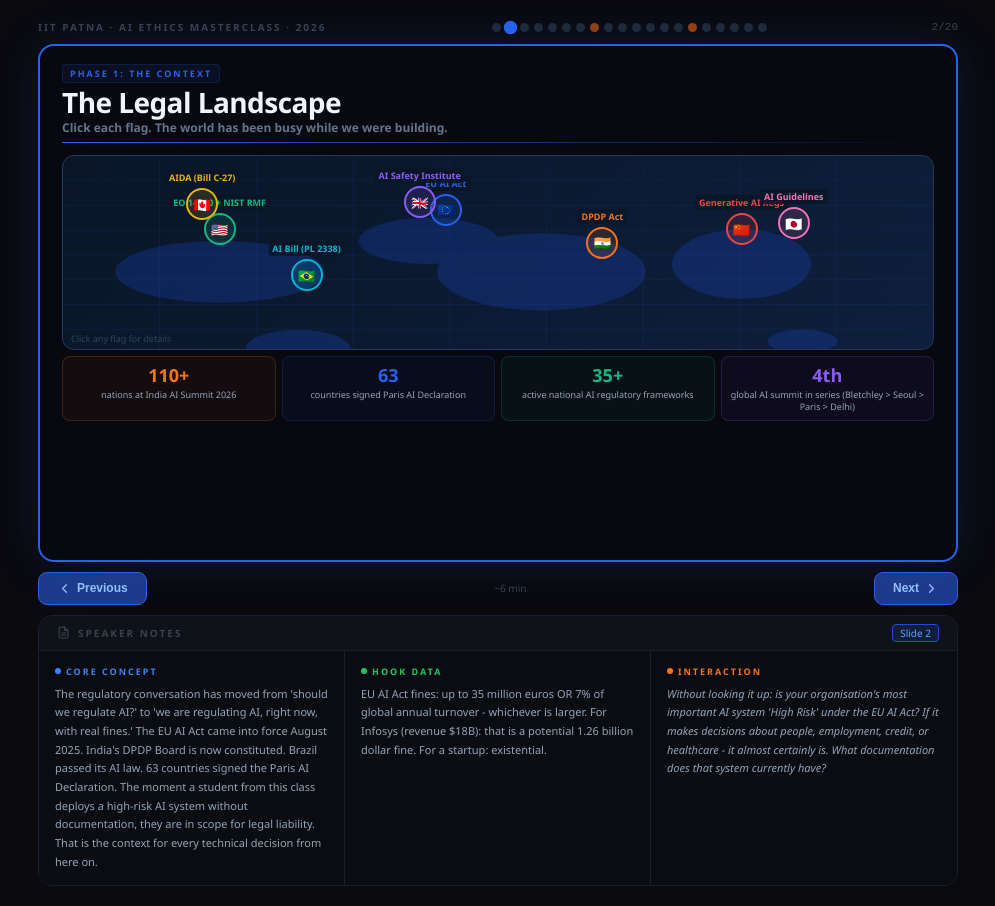
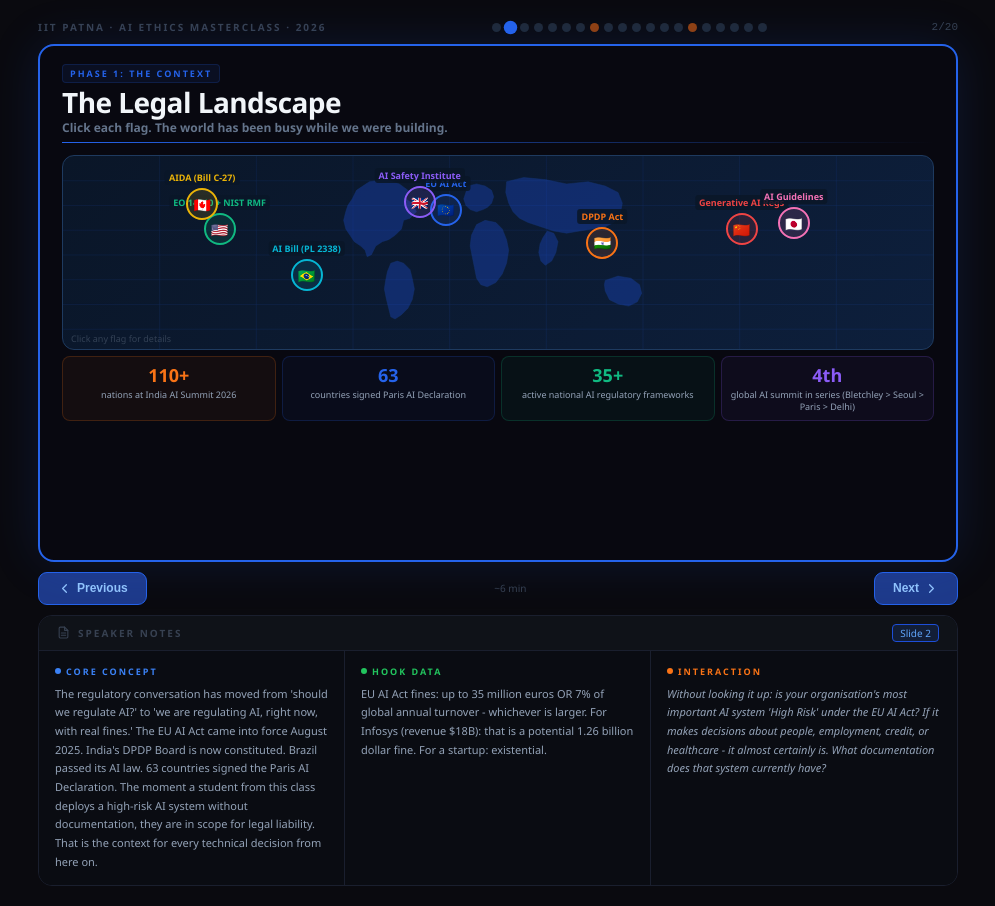
Before and after one commit to babithbhoop/netlify-vite, a React (Vite) app: page / in a window 1280 px wide. Both pictures are taken after a click on the button 652 px from the left and 27 px from the top of the page. Shown: the whole page, without its empty margins (142-1137 px from the left). Built offline with nearby package versions, Linux system fonts and the light colour scheme.

Commit message:
Fix Slide 2: Replace invisible ellipse blobs with visible continent outlines for world map

```diff
--- a/src/App.jsx
+++ b/src/App.jsx
@@ -156,14 +156,22 @@ function Slide2Visual() {
           {[100,200,300,400,500,600,700,800].map(x => <line key={x} x1={x} y1="0" x2={x} y2="195" stroke="#2563EB" strokeWidth="0.5"/>)}
         </svg>
 
-        {/* Simplified continent blobs */}
-        <svg style={{ position: "absolute", inset: 0, width: "100%", height: "100%", opacity: 0.25 }} viewBox="0 0 100 50" preserveAspectRatio="none">
-          <ellipse cx="18" cy="30" rx="12" ry="8" fill="#1d4ed8"/>
-          <ellipse cx="42" cy="22" rx="8" ry="6" fill="#1d4ed8"/>
-          <ellipse cx="55" cy="30" rx="12" ry="10" fill="#1d4ed8"/>
-          <ellipse cx="78" cy="28" rx="8" ry="9" fill="#1d4ed8"/>
-          <ellipse cx="27" cy="50" rx="6" ry="5" fill="#1d4ed8"/>
-          <ellipse cx="85" cy="48" rx="4" ry="3" fill="#1d4ed8"/>
+        {/* Simplified continent outlines */}
+        <svg style={{ position: "absolute", inset: 0, width: "100%", height: "100%", opacity: 0.35 }} viewBox="0 0 900 450" preserveAspectRatio="xMidYMid meet">
+          {/* North America */}
+          <path d="M120,80 L150,60 L190,55 L220,65 L240,80 L235,100 L250,110 L260,130 L245,145 L230,150 L225,170 L210,185 L195,195 L180,200 L165,210 L155,230 L145,235 L140,220 L130,210 L115,200 L105,185 L95,170 L90,150 L95,130 L100,115 L110,100 Z" fill="#1d4ed8" stroke="#2563EB" strokeWidth="1"/>
+          {/* South America */}
+          <path d="M200,250 L215,245 L230,250 L245,265 L250,285 L255,310 L250,335 L240,355 L225,370 L210,380 L200,375 L195,355 L190,335 L185,310 L188,290 L192,270 Z" fill="#1d4ed8" stroke="#2563EB" strokeWidth="1"/>
+          {/* Europe */}
+          <path d="M380,70 L400,65 L420,70 L435,80 L440,95 L435,110 L425,120 L415,125 L400,130 L385,125 L375,115 L370,100 L375,85 Z" fill="#1d4ed8" stroke="#2563EB" strokeWidth="1"/>
+          {/* Africa */}
+          <path d="M400,160 L420,150 L445,155 L460,170 L470,195 L475,220 L470,250 L460,275 L445,295 L425,305 L410,300 L400,285 L395,260 L390,235 L385,210 L388,185 Z" fill="#1d4ed8" stroke="#2563EB" strokeWidth="1"/>
+          {/* Asia */}
+          <path d="M470,60 L510,50 L560,55 L610,65 L660,60 L700,70 L730,85 L740,110 L735,135 L720,155 L700,165 L670,170 L640,175 L610,180 L580,175 L550,165 L520,155 L500,145 L485,130 L475,110 L468,85 Z" fill="#1d4ed8" stroke="#2563EB" strokeWidth="1"/>
+          {/* India subcontinent */}
+          <path d="M565,175 L580,180 L590,200 L585,225 L575,245 L560,255 L550,245 L545,225 L548,205 L555,190 Z" fill="#1d4ed8" stroke="#2563EB" strokeWidth="1"/>
+          {/* Australia */}
+          <path d="M700,290 L730,280 L760,285 L780,300 L785,320 L775,340 L755,350 L730,345 L710,335 L700,315 L698,300 Z" fill="#1d4ed8" stroke="#2563EB" strokeWidth="1"/>
         </svg>
 
         {/* Pins */}
```
Also changed, not shown: 3 other files (tests, documents, lock files or other folders).
